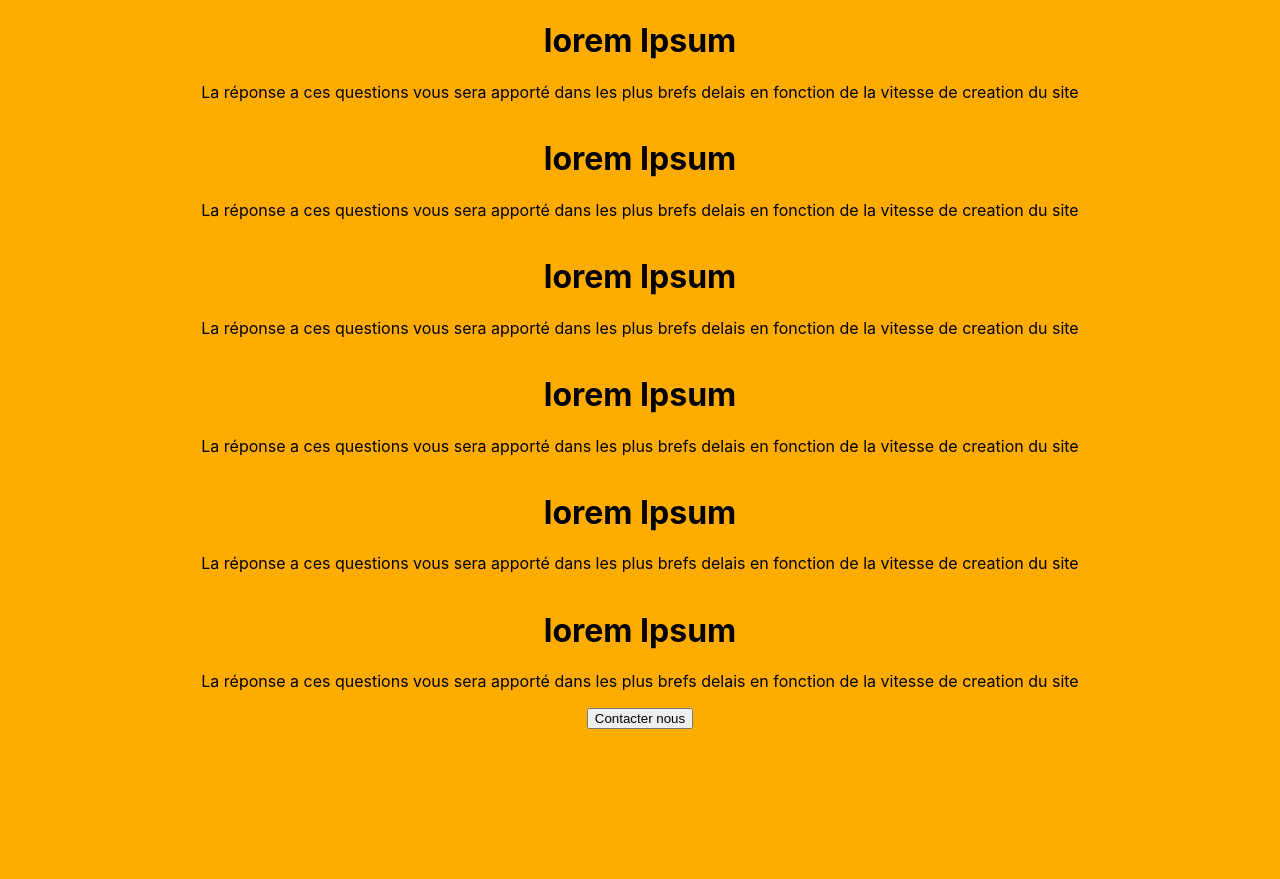
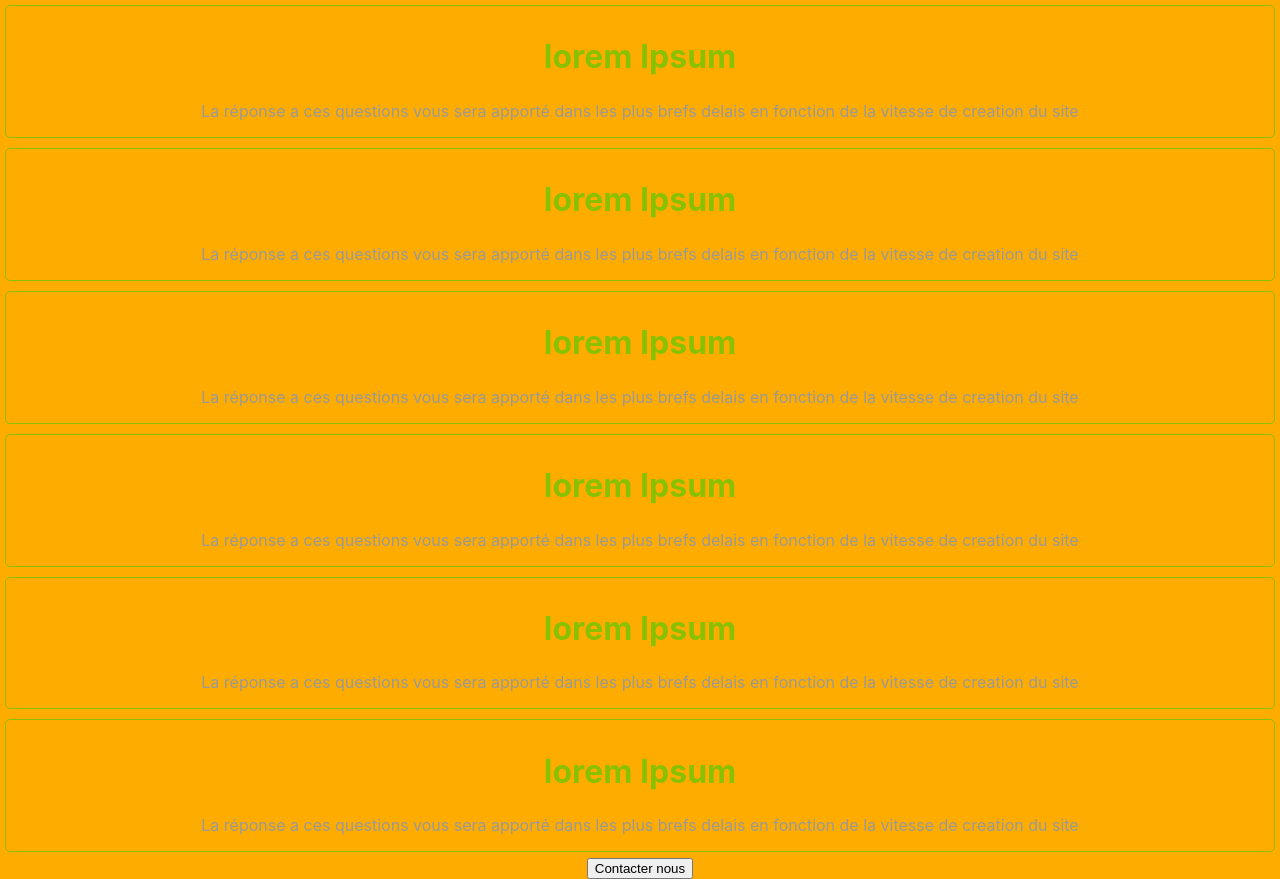
Before and after one commit to Yamcha973/Quizzinne, a React (Create React App) app in the folder quizzine/: page / in a window 1280 px wide. Before the commit the page ends 800 px from the top, so only its background shows below. Built offline with nearby package versions, Linux system fonts and the light colour scheme.

Commit message:
css modifié non tester

```diff
--- a/quizzine/src/components/FAQ.css
+++ b/quizzine/src/components/FAQ.css
@@ -12,3 +12,45 @@ body{
 .FAQB {
     background-color: #FFAC01;
 }
+
+.cadrefaq {
+padding: 10px;
+margin: 5px;
+color: #87C100; /* couleur du texte */
+background-color: none; /* couleur du fond du cadre */
+border: 1px solid #87C100; /* couleur du cadre */
+/* les lignes qui suivent dessinent l'arrondi des coins */
+border-radius: 5px;
+-moz-border-radius: 5px;
+-webkit-border-radius: 5px;
+-o-border-radius: 5px;
+}
+
+.titrefaq {
+font-size: 18px; /* taille de la police du titre de la rubrique */
+font-weight: bold; /* titre en gras */
+}
+
+a.qfaq {
+    display: inline-block; /* ne pas toucher à cette ligne */
+    text-decoration: none; /* enlever le soulignement des liens */
+    padding: 2px 5px; /* marges intérieures */
+    margin: 3px; /* marges extérieures */
+    font-weight: bold; /* écriture en gras de la question */
+    color: #009AFF; /* couleur de la question */
+    border: 1px solid #ccc ; /* bordure autour de la question */
+    background-color: #E4F2FC; /* couleur de fond de la question */
+    /* les lignes qui suivent dessinent l'arrondi du fond de la question, effacez-les pour vous en débarrasser */
+    border-radius: 5px;
+    -moz-border-radius: 5px;
+    -webkit-border-radius: 5px;
+    -o-border-radius: 5px;
+    }
+
+.rfaq {
+padding: 3px;
+margin: 3px;
+color: #999; /* couleur du texte de la réponse */
+border: 0px; /* pas de bordure */
+background-color: none; /* pas de couleur de fond */
+}
--- a/quizzine/src/components/FAQ.js
+++ b/quizzine/src/components/FAQ.js
@@ -4,11 +4,11 @@ import './FAQ.css';
 function FAQ(props){
     return (
     <div className="FAQ">
-       <div>
-            <h1>
+       <div className="cadrefaq">
+            <h1 className="a.qfaq">
                 {props.question}
             </h1>
-            <p>
+            <p className="rfaq">
                 {props.answer}
             </p>
         </div>
```
